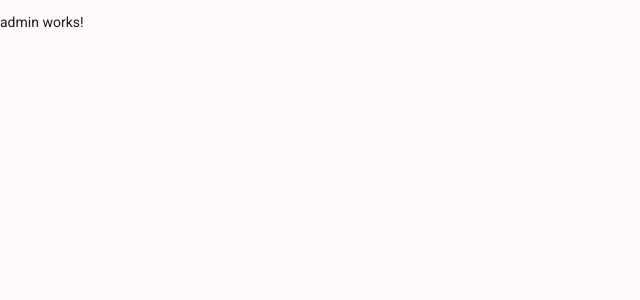
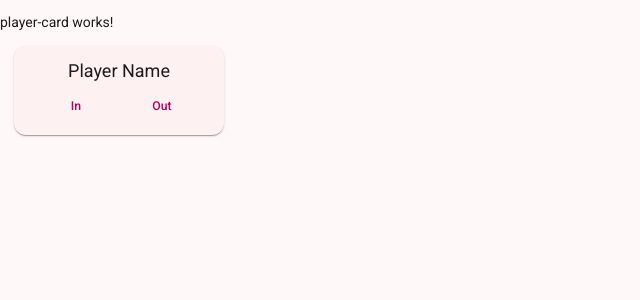
Before and after one commit to tame0001/lineup, an Angular app in the folder frontend/: page /admin in a window 1280 px wide. Shown: the top 300 px of the page, without its empty margins (0-640 px from the left). Built offline with nearby package versions, Linux system fonts and the light colour scheme.

Commit message:
create player card

```diff
--- a/frontend/src/app/admin/admin.html
+++ b/frontend/src/app/admin/admin.html
@@ -1 +1 @@
-<p>admin works!</p>
+<app-player-card></app-player-card>
--- /dev/null
+++ b/frontend/src/app/admin/player-card/player-card.html
@@ -0,0 +1,8 @@
+<p>player-card works!</p>
+<mat-card>
+  <mat-card-header>{{ playerName() }}</mat-card-header>
+  <mat-card-actions>
+    <button mat-button>In</button>
+    <button mat-button>Out</button>
+  </mat-card-actions>
+</mat-card>
--- /dev/null
+++ b/frontend/src/app/admin/player-card/player-card.scss
@@ -0,0 +1,17 @@
+mat-card {
+  margin: 1rem;
+  width: 15rem;
+  display: flex;
+  justify-content: center;
+  align-items: center;
+
+  mat-card-header {
+    font-size: large;
+  }
+
+  mat-card-actions {
+    display: flex;
+    justify-content: space-evenly;
+    width: 100%;
+  }
+}
--- /dev/null
+++ b/frontend/src/app/admin/player-card/player-card.ts
@@ -0,0 +1,13 @@
+import { Component, input } from '@angular/core';
+import { MatCardModule } from '@angular/material/card';
+import { MatButtonModule } from '@angular/material/button';
+
+@Component({
+  selector: 'app-player-card',
+  imports: [MatCardModule, MatButtonModule],
+  templateUrl: './player-card.html',
+  styleUrls: ['./player-card.scss'],
+})
+export class PlayerCard {
+  playerName = input<string>('Player Name');
+}
```
Also changed, not shown: frontend/src/app/admin/admin.ts (+4 -5 lines), 1 other file (tests, documents, lock files or other folders).
